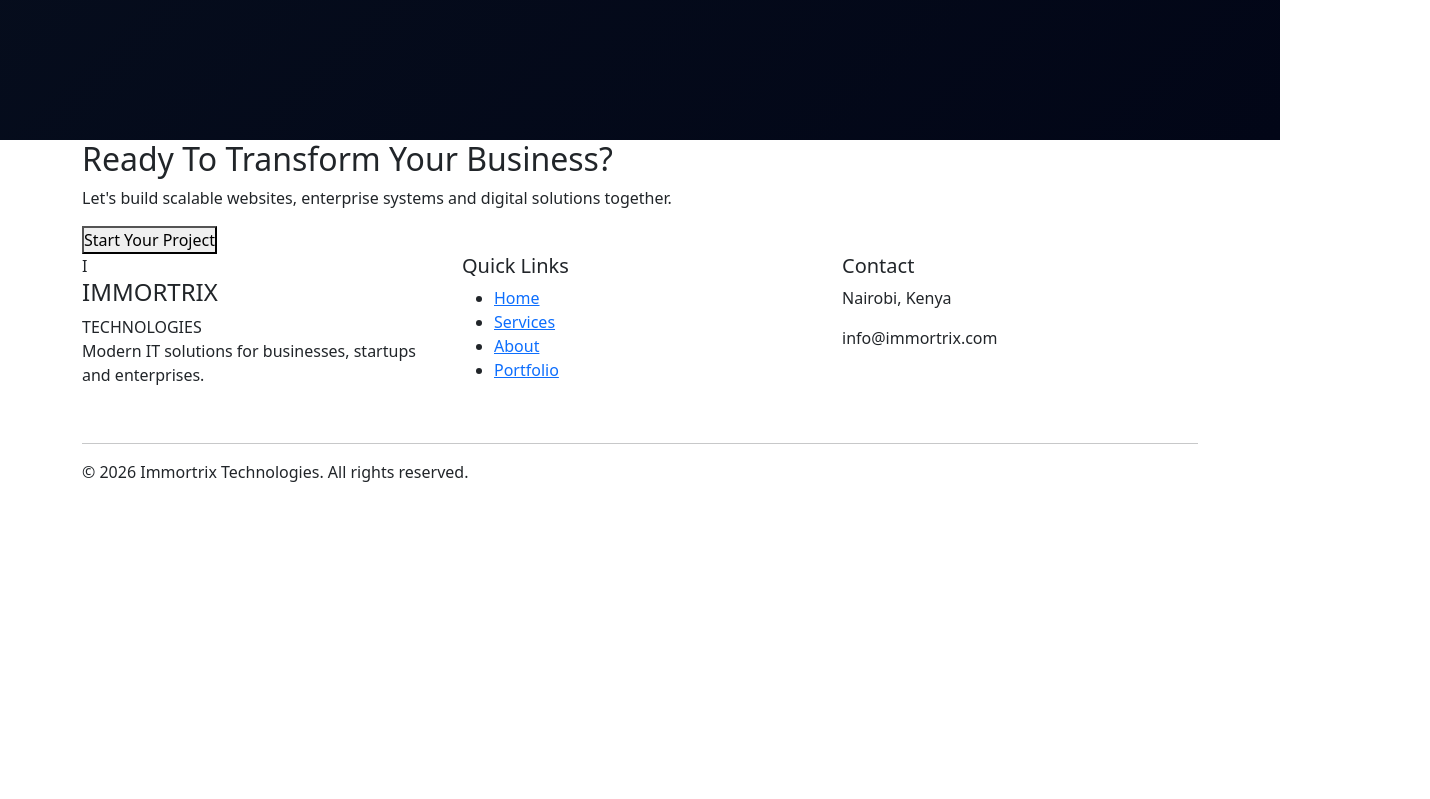
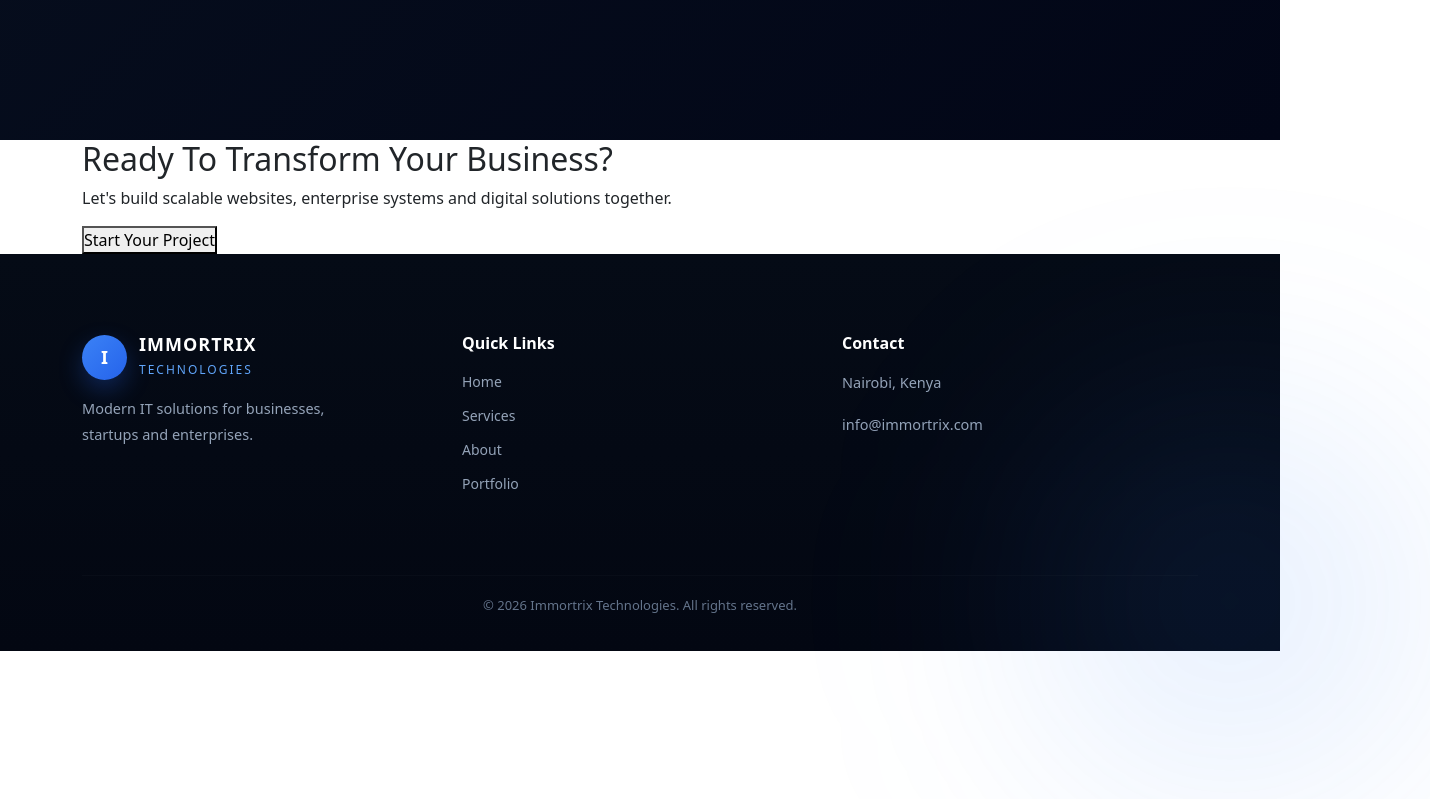
Before and after one commit to collins-coder/immortrix-website, a React (Create React App) app: page / in a window 1280 px wide. Shown: the part 6442-7241 px from the top of the page, 1430 px wide, since content can reach past the window. Before the commit the page ends 6942 px from the top, so only its background shows below. Built offline with nearby package versions, Linux system fonts and the light colour scheme.

Commit message:
update footer

```diff
--- a/src/styles/main.css
+++ b/src/styles/main.css
@@ -1615,3 +1615,125 @@
     font-size: 32px;
   }
 }
+
+/* ================= FOOTER ================= */
+
+.footer-section {
+  background: linear-gradient(180deg, #050b16, #030712);
+  color: #cbd5e1;
+  padding: 80px 0 20px 0;
+  position: relative;
+}
+
+/* LOGO AREA */
+.footer-logo {
+  display: flex;
+  align-items: center;
+  gap: 12px;
+  margin-bottom: 15px;
+}
+
+.logo-circle {
+  width: 45px;
+  height: 45px;
+  border-radius: 50%;
+  background: linear-gradient(135deg, #3b82f6, #2563eb);
+  display: flex;
+  align-items: center;
+  justify-content: center;
+  font-weight: bold;
+  color: white;
+  font-size: 18px;
+  box-shadow: 0 10px 25px rgba(37, 99, 235, 0.3);
+}
+
+.footer-logo h4 {
+  margin: 0;
+  font-size: 18px;
+  font-weight: 800;
+  color: white;
+  letter-spacing: 1px;
+}
+
+.footer-logo span {
+  font-size: 12px;
+  letter-spacing: 2px;
+  color: #60a5fa;
+}
+
+/* TEXT */
+.footer-text {
+  font-size: 14.5px;
+  line-height: 1.8;
+  color: #94a3b8;
+  margin-top: 10px;
+  max-width: 300px;
+}
+
+/* HEADINGS */
+.footer-heading {
+  font-size: 16px;
+  font-weight: 700;
+  color: white;
+  margin-bottom: 15px;
+  position: relative;
+}
+
+/* LINKS */
+.footer-links {
+  list-style: none;
+  padding: 0;
+}
+
+.footer-links li {
+  margin-bottom: 10px;
+}
+
+.footer-links a {
+  color: #94a3b8;
+  text-decoration: none;
+  transition: 0.3s;
+  font-size: 14px;
+}
+
+.footer-links a:hover {
+  color: #60a5fa;
+  padding-left: 5px;
+}
+
+/* LINE */
+.footer-line {
+  border-color: rgba(255, 255, 255, 0.08);
+  margin: 40px 0 20px 0;
+}
+
+/* BOTTOM */
+.footer-bottom {
+  text-align: center;
+  font-size: 13px;
+  color: #64748b;
+}
+
+/* HOVER GLOW EFFECT */
+.footer-section::before {
+  content: "";
+  position: absolute;
+  width: 400px;
+  height: 400px;
+  background: rgba(59, 130, 246, 0.12);
+  bottom: -150px;
+  right: -150px;
+  filter: blur(120px);
+  border-radius: 50%;
+}
+
+/* RESPONSIVE */
+@media (max-width: 768px) {
+  .footer-text {
+    max-width: 100%;
+  }
+
+  .footer-logo {
+    justify-content: flex-start;
+  }
+}
```
Also changed, not shown: src/assets/logo.png.
